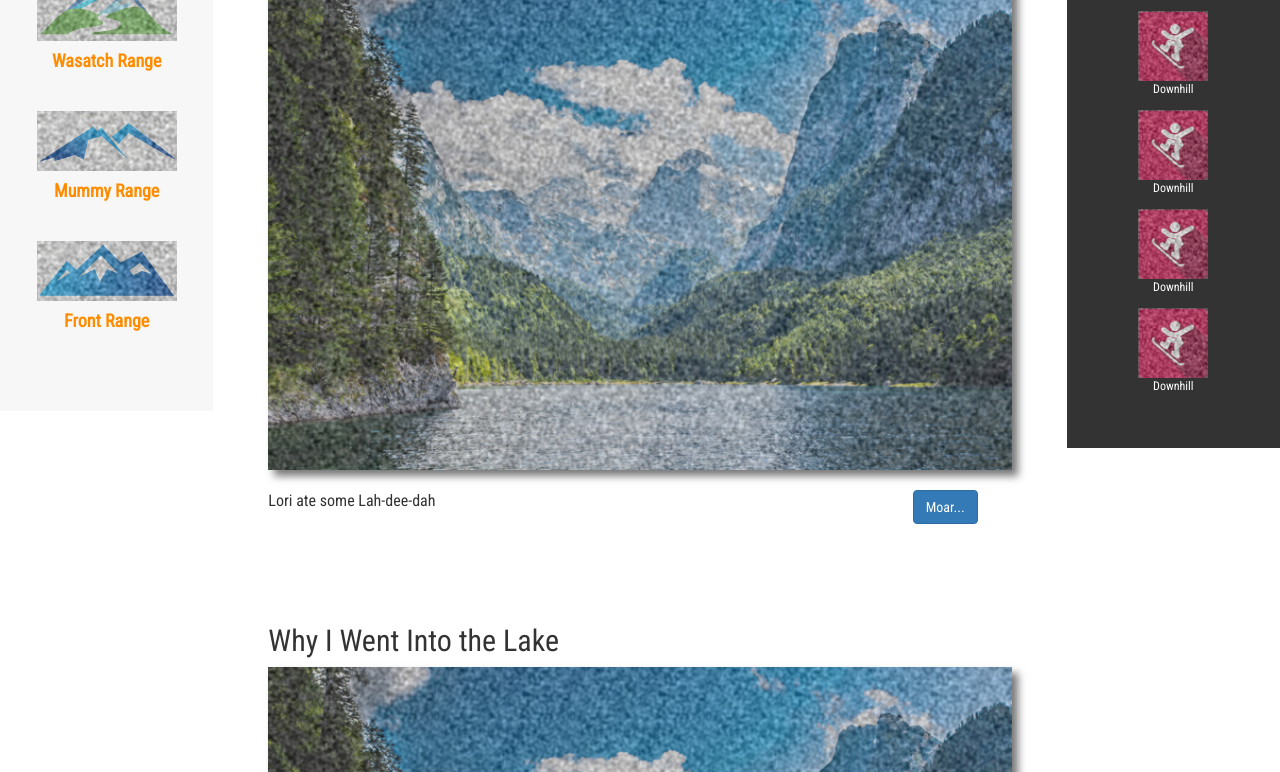
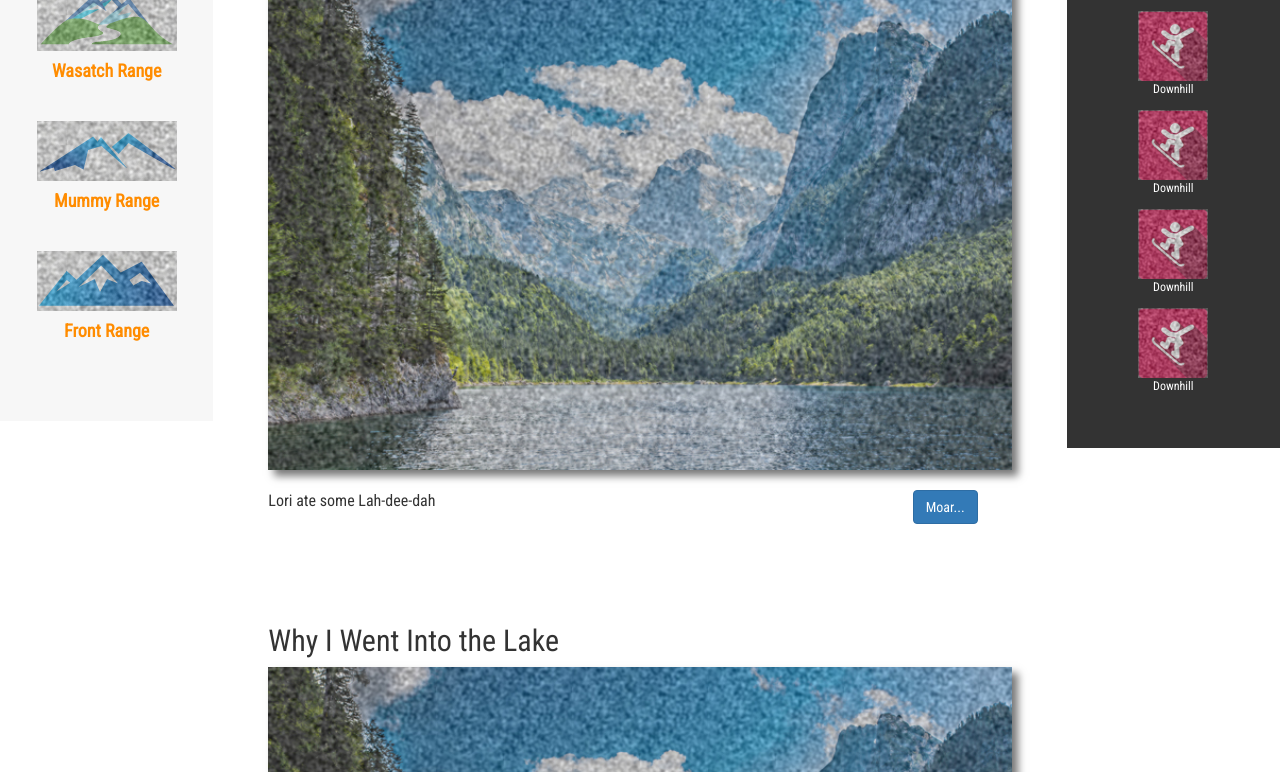
Before and after one commit to ZacharyRSmith/bootstrap-tut, a website: page app/index.html in a window 1280 px wide. Shown: the part 238-1010 px from the top of the page. Drawn offline with nearby package versions, Linux system fonts and the light colour scheme.

Commit message:
(fix) Fix where CSS .range-list is assigned.

```diff
--- a/app/index.html
+++ b/app/index.html
@@ -108,12 +108,12 @@
           col-sm-3 col-sm-pull-9
           col-md-3 col-md-pull-9
           col-lg-2 col-lg-pull-8
-          range-list
         ">
           <h4 class="range-title">
               <b>Mountain Ranges</b>
           </h4>
 
+          <div class="range-list">
             <a href="./wasatch-range.html">
               <img src="./images/range-1.png" alt="Drawing of the Wasatch Range.">
               <h4>Wasatch Range</h4>
@@ -128,6 +128,7 @@
               <img src="./images/range-3.png" alt="Drawing of the Front Range.">
               <h4>Front Range</h4>
             </a>
+          </div>
         </aside>
 
         <aside class="col-xs-12 col-md-2 hidden-md sports-icon-list">
```
Lines whose indentation alone changed are shown as unchanged.
